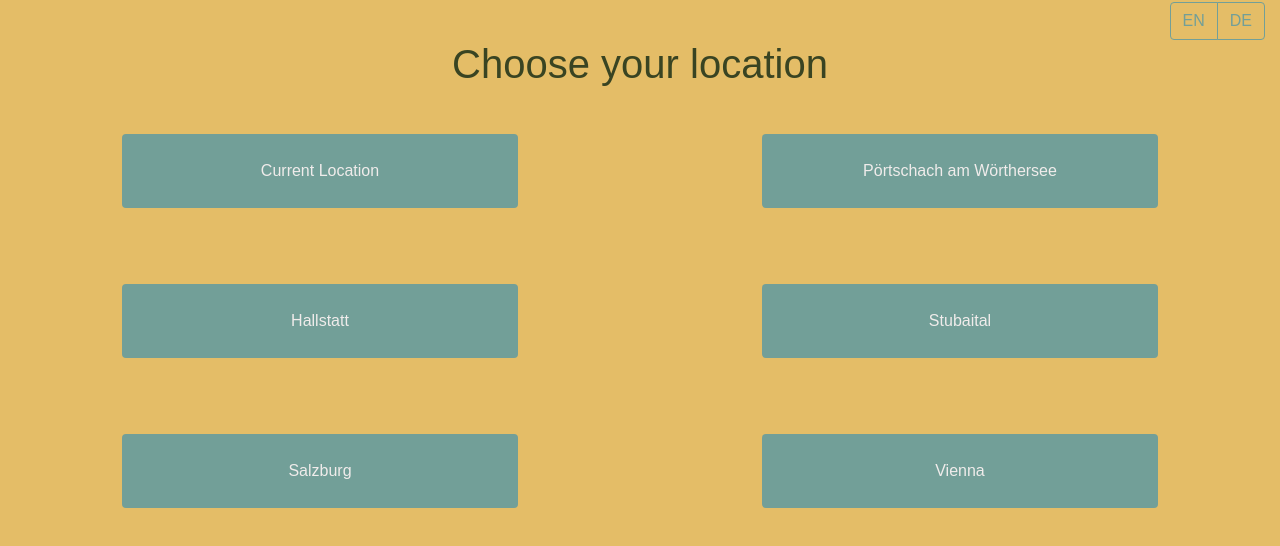
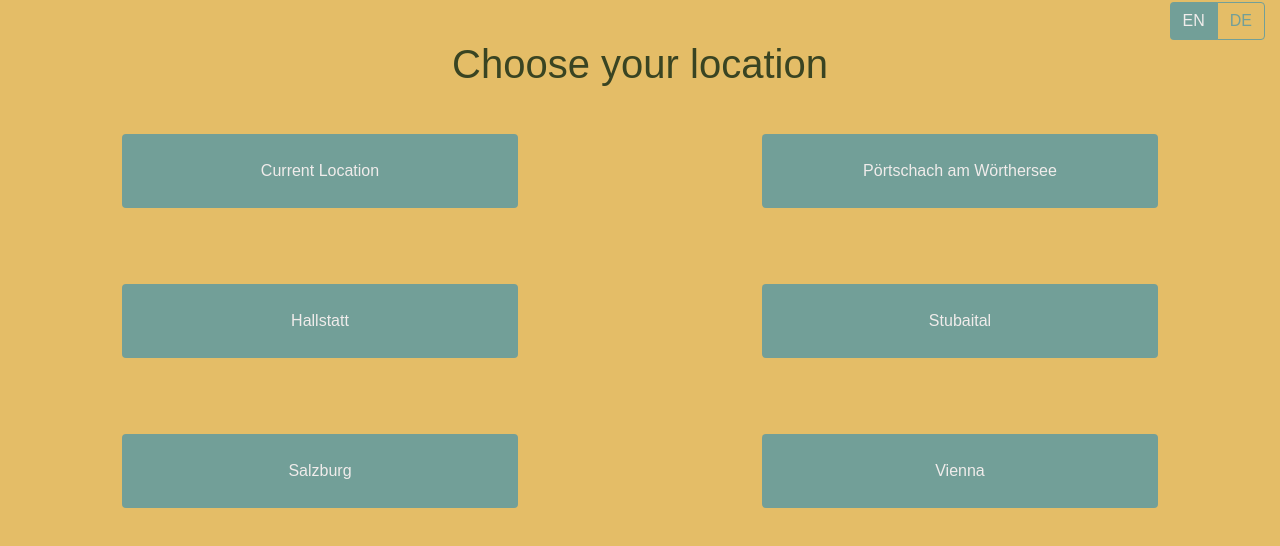
Before and after one commit to sandrabidiak/oHa-web, a Vue app in the folder oha-web/: page /#/ in a window 1280 px wide. Shown: the top 546 px of the page. Built offline with nearby package versions, Linux system fonts and the light colour scheme.

Commit message:
- added language to the store - service calls are now made with selected language - fixed style for selected language button

```diff
--- a/oha-web/src/assets/css/structural.css
+++ b/oha-web/src/assets/css/structural.css
@@ -33,7 +33,7 @@ body{
   margin-left: 2px;
 }
 
-.language-btn-style {
+.language-btn-style, .language-btn-style-checked {
   margin-top: 2px;
   margin-left: 2px;
 }
--- a/oha-web/src/assets/css/styling.css
+++ b/oha-web/src/assets/css/styling.css
@@ -27,7 +27,7 @@ body {
     text-decoration: none !important;
 }
 
-.cancel-btn-style:hover, .back-btn-style:hover {
+.cancel-btn-style:hover, .back-btn-style:hover, .language-btn-style-checked {
     background-color: #729f98;
     color: #f0eceb;
 }
--- a/oha-web/src/components/locations/LocationPage.vue
+++ b/oha-web/src/components/locations/LocationPage.vue
@@ -11,11 +11,15 @@
         </div>
         <div class="col-auto">
           <div class="btn-group btn-group-toggle" data-toggle="buttons">
-            <label class="btn language-btn-style active">
+            <label class="btn"
+              v-bind:class="{ 'language-btn-style-checked': $i18n.locale === 'en',
+              'language-btn-style': $i18n.locale !== 'en'}">
               <input @click="selectLanguage('en')"
                 type="radio" name="language" id="english" autocomplete="off" checked>EN
             </label>
-            <label class="btn language-btn-style">
+            <label class="btn"
+              v-bind:class="{ 'language-btn-style-checked': $i18n.locale === 'de',
+              'language-btn-style': $i18n.locale !== 'de'}">
               <input @click="selectLanguage('de')"
                 type="radio" name="language" id="german" autocomplete="off">DE
             </label>
@@ -97,6 +101,7 @@ export default {
     },
     selectLanguage(language) {
       this.$i18n.locale = language;
+      this.$store.commit('setSelectedLanguage', language);
     },
   },
 };
--- a/oha-web/src/store/index.js
+++ b/oha-web/src/store/index.js
@@ -12,6 +12,7 @@ export default new Vuex.Store({
     suggestions: [],
     results: {},
     selectedLocation: undefined,
+    selectedLanguage: 'en',
     selectedSliderValue: '1',
     inputTags: [],
   },
@@ -25,6 +26,9 @@ export default new Vuex.Store({
     setSelectedLocation(state, location) {
       state.selectedLocation = location;
     },
+    setSelectedLanguage(state, language) {
+      state.selectedLanguage = language;
+    },
     setSliderValue(state, sliderValue) {
       state.selectedSliderValue = sliderValue;
     },
@@ -37,6 +41,7 @@ export default new Vuex.Store({
       const serviceUrl = serviceConstants.baseUrl + '/v1/request/suggestions';
       const headers = { Authorization: serviceConstants.authorizationHeader };
       const location = context.state.selectedLocation;
+      const language = context.state.selectedLanguage;
       const sliderValue = context.state.selectedSliderValue;
       const searchTerms = context.state.inputTags.map(tag => tag.text);
 
@@ -46,7 +51,7 @@ export default new Vuex.Store({
         gla: location.gla,
         glo: location.glo,
         sr: 0,
-        lo: 'en',
+        lo: language,
       };
 
       axios.post(serviceUrl, searchObject, { headers })
@@ -57,6 +62,7 @@ export default new Vuex.Store({
       const serviceUrl = serviceConstants.baseUrl + '/v1/request/search';
       const headers = { Authorization: serviceConstants.authorizationHeader };
       const location = context.state.selectedLocation;
+      const language = context.state.selectedLanguage;
       const sliderValue = context.state.selectedSliderValue;
       const searchTerms = context.state.inputTags.map(tag => tag.text);
 
@@ -66,7 +72,7 @@ export default new Vuex.Store({
         gla: location.gla,
         glo: location.glo,
         sr: 0,
-        lo: 'en',
+        lo: language,
       };
 
       axios.post(serviceUrl, searchObject, { headers })
```
